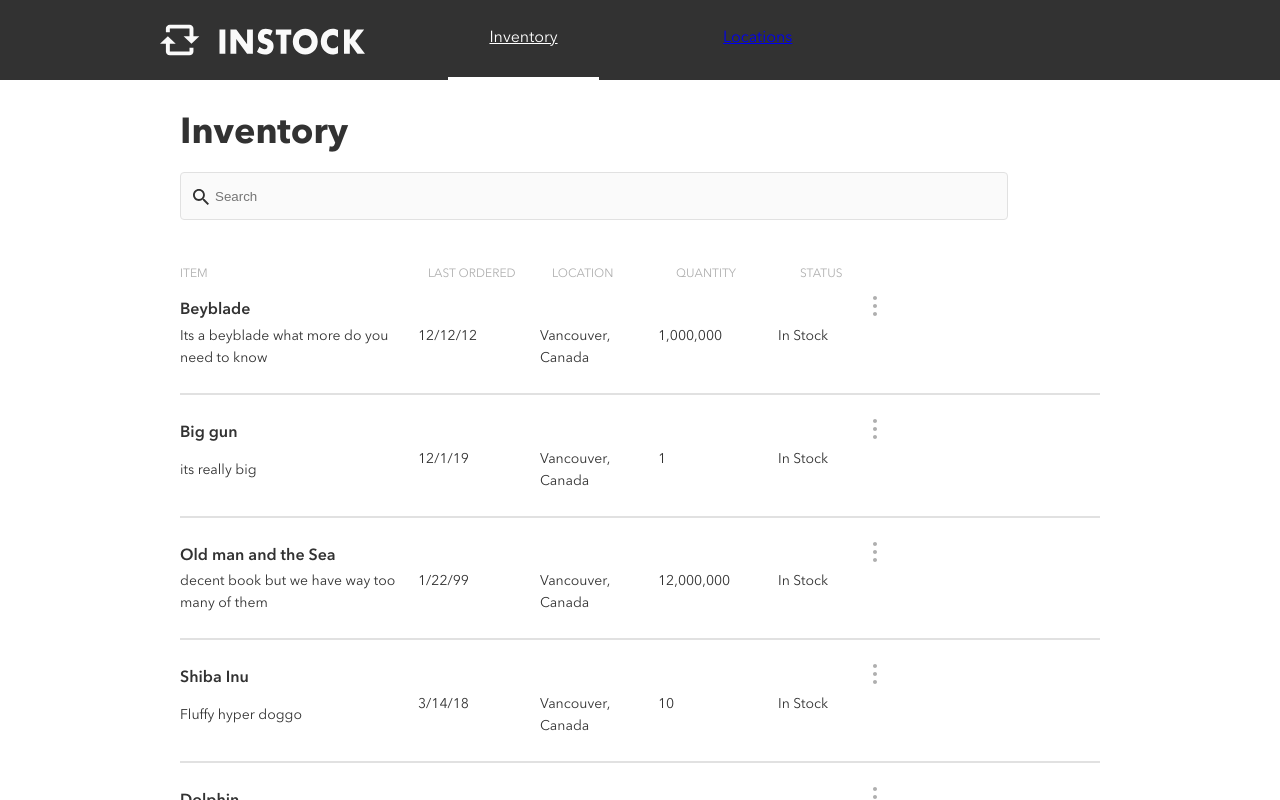
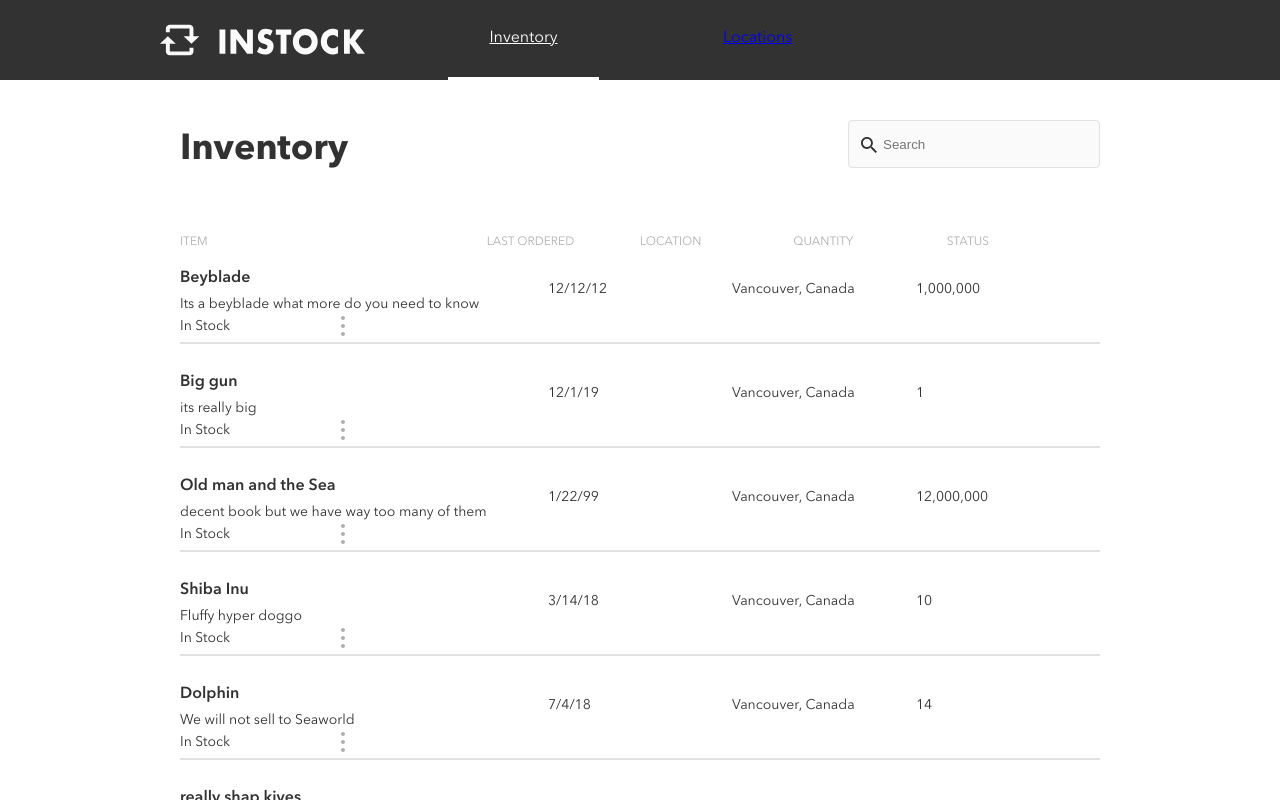
Before and after one commit to Jennormous/InStock, a React (Create React App) app in the folder client/: page / in a window 1280 px wide. Built offline with nearby package versions, Linux system fonts and the light colour scheme.

Commit message:
Desktop CSS complete, converted px units to rem

```diff
--- a/client/src/components/Inventory.js
+++ b/client/src/components/Inventory.js
@@ -67,7 +67,7 @@ export default class Inventory extends Component {
       <div className="inventory">
         <div className="inventory__top-section">
           <h1 className="texthead inventory__top-section--title">Inventory</h1>
-          <form onKeyUp>
+          <form className="inventory__inputwrap" onKeyUp>
             <input
               type="text"
               name="searchbar"
@@ -77,7 +77,7 @@ export default class Inventory extends Component {
           </form>
         </div>
         <div>
-          <div className="largetags__wrapper">
+          <div className="largetags largetags__wrapper">
             <p className="label largetags__item">ITEM</p>
             <p className="label largetags__order">LAST ORDERED</p>
             <p className="label largetags__location">LOCATION</p>
--- a/client/src/styles/main.css
+++ b/client/src/styles/main.css
@@ -440,32 +440,130 @@
   display: -webkit-box;
   display: -ms-flexbox;
   display: flex;
+  display: none;
+}
+
+@media only screen and (min-width: 768px) {
+  .largetags__wrapper {
+    display: -webkit-box;
+    display: -ms-flexbox;
+    display: flex;
+  }
 }
 
 .largetags__item {
-  width: 248px;
+  -ms-flex-preferred-size: 15.5rem;
+      flex-basis: 15.5rem;
+  display: none;
+}
+
+@media only screen and (min-width: 768px) {
+  .largetags__item {
+    display: -webkit-box;
+    display: -ms-flexbox;
+    display: flex;
+  }
+}
+
+@media only screen and (min-width: 1024px) {
+  .largetags__item {
+    -ms-flex-preferred-size: 23rem;
+        flex-basis: 23rem;
+  }
 }
 
 .largetags__order {
-  width: 124px;
+  width: 7.75rem;
+  display: none;
+}
+
+@media only screen and (min-width: 768px) {
+  .largetags__order {
+    display: -webkit-box;
+    display: -ms-flexbox;
+    display: flex;
+  }
+}
+
+@media only screen and (min-width: 1024px) {
+  .largetags__order {
+    -ms-flex-preferred-size: 11.5rem;
+        flex-basis: 11.5rem;
+  }
 }
 
 .largetags__location {
-  width: 124px;
+  width: 7.75rem;
+  display: none;
+}
+
+@media only screen and (min-width: 768px) {
+  .largetags__location {
+    display: -webkit-box;
+    display: -ms-flexbox;
+    display: flex;
+  }
+}
+
+@media only screen and (min-width: 1024px) {
+  .largetags__location {
+    -ms-flex-preferred-size: 11.5rem;
+        flex-basis: 11.5rem;
+  }
 }
 
 .largetags__quantity {
-  width: 124px;
+  width: 7.75rem;
+  display: none;
+}
+
+@media only screen and (min-width: 768px) {
+  .largetags__quantity {
+    display: -webkit-box;
+    display: -ms-flexbox;
+    display: flex;
+  }
+}
+
+@media only screen and (min-width: 1024px) {
+  .largetags__quantity {
+    -ms-flex-preferred-size: 11.5rem;
+        flex-basis: 11.5rem;
+  }
 }
 
 .largetags__status {
-  width: 124px;
+  width: 7.75rem;
+  display: none;
+}
+
+@media only screen and (min-width: 768px) {
+  .largetags__status {
+    display: -webkit-box;
+    display: -ms-flexbox;
+    display: flex;
+  }
+}
+
+@media only screen and (min-width: 1024px) {
+  .largetags__status {
+    -ms-flex-preferred-size: 11.5rem;
+        flex-basis: 11.5rem;
+  }
 }
 
 @media only screen and (min-width: 768px) {
   .largetags__dots {
     -ms-flex-item-align: start;
         align-self: flex-start;
+  }
+}
+
+@media only screen and (min-width: 1024px) {
+  .largetags__dots {
+    -ms-flex-item-align: center;
+        -ms-grid-row-align: center;
+        align-self: center;
   }
 }
 
@@ -495,22 +593,50 @@
           flex-direction: column;
 }
 
+@media only screen and (min-width: 1024px) {
+  .inventory__top-section {
+    -webkit-box-orient: horizontal;
+    -webkit-box-direction: normal;
+        -ms-flex-direction: row;
+            flex-direction: row;
+  }
+}
+
 .inventory__top-section--title {
   margin: 2rem 0 1rem 0;
 }
 
+@media only screen and (min-width: 1024px) {
+  .inventory__top-section--title {
+    -ms-flex-preferred-size: auto;
+        flex-basis: auto;
+    margin: 3rem 0 3rem 0;
+  }
+}
+
 .inventory__top-section--search {
-  height: 48px;
+  height: 3rem;
   margin-bottom: 2rem;
   border-radius: 4px;
   border: 1px solid #e1e1e1;
   background-color: #fafafa;
   background-image: url("../assets/Icons/SVG/Icon-search.svg");
   background-repeat: no-repeat;
-  background-position: 12px 16px;
-  background-size: 16px;
-  text-indent: 32px;
+  background-position: 0.75rem 1rem;
+  background-size: 1rem;
+  text-indent: 2rem;
   width: 90%;
+}
+
+@media only screen and (min-width: 1024px) {
+  .inventory__top-section--search {
+    width: 15.75rem;
+    margin: 2.5rem 0 0 0;
+  }
+}
+
+.inventory__inputwrap {
+  margin-left: auto;
 }
 
 .mobiletags {
@@ -527,6 +653,14 @@
 @media only screen and (min-width: 768px) {
   .mobiletags {
     padding: 0;
+  }
+}
+
+@media only screen and (min-width: 1024px) {
+  .mobiletags {
+    margin-bottom: 1.5rem;
+    padding-bottom: 1.5rem;
+    height: 5rem;
   }
 }
 
@@ -582,18 +716,40 @@
   }
 }
 
+@media only screen and (min-width: 1024px) {
+  .mobiletags__subsec--value {
+    margin: 0;
+    -ms-flex-item-align: center;
+        -ms-grid-row-align: center;
+        align-self: center;
+  }
+}
+
 @media only screen and (min-width: 768px) {
   #product {
-    -ms-flex-preferred-size: 238px;
-        flex-basis: 238px;
+    -ms-flex-preferred-size: 14.875rem;
+        flex-basis: 14.875rem;
+  }
+}
+
+@media only screen and (min-width: 1024px) {
+  #product {
+    -ms-flex-preferred-size: 23rem;
+        flex-basis: 23rem;
   }
 }
 
 @media only screen and (min-width: 768px) {
   #product__name {
     display: contents;
-    -ms-flex-preferred-size: 238px;
-        flex-basis: 238px;
+    -ms-flex-preferred-size: 14.875rem;
+        flex-basis: 14.875rem;
+  }
+}
+
+@media only screen and (min-width: 1024px) {
+  #product__name {
+    margin-bottom: 0.5rem;
   }
 }
 
@@ -605,29 +761,57 @@
 
 @media only screen and (min-width: 768px) {
   #lastorder {
-    -ms-flex-preferred-size: 122px;
-        flex-basis: 122px;
+    -ms-flex-preferred-size: 7.625rem;
+        flex-basis: 7.625rem;
+  }
+}
+
+@media only screen and (min-width: 1024px) {
+  #lastorder {
+    -ms-flex-preferred-size: 11.5rem;
+        flex-basis: 11.5rem;
   }
 }
 
 @media only screen and (min-width: 768px) {
   #location {
-    -ms-flex-preferred-size: 118px;
-        flex-basis: 118px;
+    -ms-flex-preferred-size: 110.5rem;
+        flex-basis: 110.5rem;
+  }
+}
+
+@media only screen and (min-width: 1024px) {
+  #location {
+    -ms-flex-preferred-size: 11.5rem;
+        flex-basis: 11.5rem;
   }
 }
 
 @media only screen and (min-width: 768px) {
   #quantity {
-    -ms-flex-preferred-size: 120px;
-        flex-basis: 120px;
+    -ms-flex-preferred-size: 7.5rem;
+        flex-basis: 7.5rem;
+  }
+}
+
+@media only screen and (min-width: 1024px) {
+  #quantity {
+    -ms-flex-preferred-size: 11.5rem;
+        flex-basis: 11.5rem;
   }
 }
 
 @media only screen and (min-width: 768px) {
   #status {
-    -ms-flex-preferred-size: 95px;
-        flex-basis: 95px;
+    -ms-flex-preferred-size: 5.9375rem;
+        flex-basis: 5.9375rem;
+  }
+}
+
+@media only screen and (min-width: 1024px) {
+  #status {
+    -ms-flex-preferred-size: 10.0625rem;
+        flex-basis: 10.0625rem;
   }
 }
 
--- a/client/src/styles/partials/_inventory.scss
+++ b/client/src/styles/partials/_inventory.scss
@@ -6,31 +6,78 @@
 
   &__wrapper {
     display: flex;
+    display: none;
+    @include tablet {
+      display: flex;
+    }
   }
 
   &__item {
-    width: 248px;
+    flex-basis: 15.5rem;
+    display: none;
+    @include tablet {
+      display: flex;
+    }
+    @include desktop {
+      flex-basis: 23rem;
+    }
   }
 
   &__order {
-    width: 124px;
+    width: 7.75rem;
+    display: none;
+    @include tablet {
+      display: flex;
+    }
+
+    @include desktop {
+      flex-basis: 11.5rem;
+    }
   }
 
   &__location {
-    width: 124px;
+    width: 7.75rem;
+    display: none;
+    @include tablet {
+      display: flex;
+    }
+
+    @include desktop {
+      flex-basis: 11.5rem;
+    }
   }
 
   &__quantity {
-    width: 124px;
+    width: 7.75rem;
+    display: none;
+    @include tablet {
+      display: flex;
+    }
+
+    @include desktop {
+      flex-basis: 11.5rem;
+    }
   }
 
   &__status {
-    width: 124px;
+    width: 7.75rem;
+    display: none;
+    @include tablet {
+      display: flex;
+    }
+
+    @include desktop {
+      flex-basis: 11.5rem;
+    }
   }
 
   &__dots {
     @include tablet {
       align-self: flex-start;
+    }
+
+    @include desktop {
+      align-self: center;
     }
   }
 }
@@ -46,22 +93,37 @@
   &__top-section {
     display: flex;
     flex-direction: column;
+    @include desktop {
+      flex-direction: row;
+    }
     &--title {
       margin: 2rem 0 1rem 0;
+      @include desktop {
+        flex-basis: auto;
+        margin: 3rem 0 3rem 0;
+      }
     }
+
     &--search {
-      height: 48px;
+      height: 3rem;
       margin-bottom: 2rem;
       border-radius: 4px;
       border: 1px solid $mercury;
       background-color: $alabaster;
       background-image: url("../assets/Icons/SVG/Icon-search.svg");
       background-repeat: no-repeat;
-      background-position: 12px 16px;
-      background-size: 16px;
-      text-indent: 32px;
+      background-position: 0.75rem 1rem;
+      background-size: 1rem;
+      text-indent: 2rem;
       width: 90%;
+      @include desktop {
+        width: 15.75rem;
+        margin: 2.5rem 0 0 0;
+      }
     }
+  }
+  &__inputwrap {
+    margin-left: auto;
   }
 }
 
@@ -73,6 +135,12 @@
   border-bottom: solid 2px $mercury;
   @include tablet {
     padding: 0;
+  }
+
+  @include desktop {
+    margin-bottom: 1.5rem;
+    padding-bottom: 1.5rem;
+    height: 5rem;
   }
 
   &__item {
@@ -104,19 +172,32 @@
         flex-basis: 100%;
         margin-top: 1.8rem;
       }
+
+      @include desktop {
+        margin: 0;
+        align-self: center;
+      }
     }
   }
 }
 
 #product {
   @include tablet {
-    flex-basis: 238px;
+    flex-basis: 14.875rem;
+  }
+
+  @include desktop {
+    flex-basis: 23rem;
   }
 
   &__name {
     @include tablet {
       display: contents;
-      flex-basis: 238px;
+      flex-basis: 14.875rem;
+    }
+
+    @include desktop {
+      margin-bottom: 0.5rem;
     }
   }
 
@@ -129,24 +210,40 @@
 
 #lastorder {
   @include tablet {
-    flex-basis: 122px;
+    flex-basis: 7.625rem;
+  }
+
+  @include desktop {
+    flex-basis: 11.5rem;
   }
 }
 
 #location {
   @include tablet {
-    flex-basis: 118px;
+    flex-basis: 110.5rem;
+  }
+
+  @include desktop {
+    flex-basis: 11.5rem;
   }
 }
 
 #quantity {
   @include tablet {
-    flex-basis: 120px;
+    flex-basis: 7.5rem;
+  }
+
+  @include desktop {
+    flex-basis: 11.5rem;
   }
 }
 
 #status {
   @include tablet {
-    flex-basis: 95px;
+    flex-basis: 5.9375rem;
+  }
+
+  @include desktop {
+    flex-basis: 10.0625rem;
   }
 }
```
Also changed, not shown: 1 other file (tests, documents, lock files or other folders).
